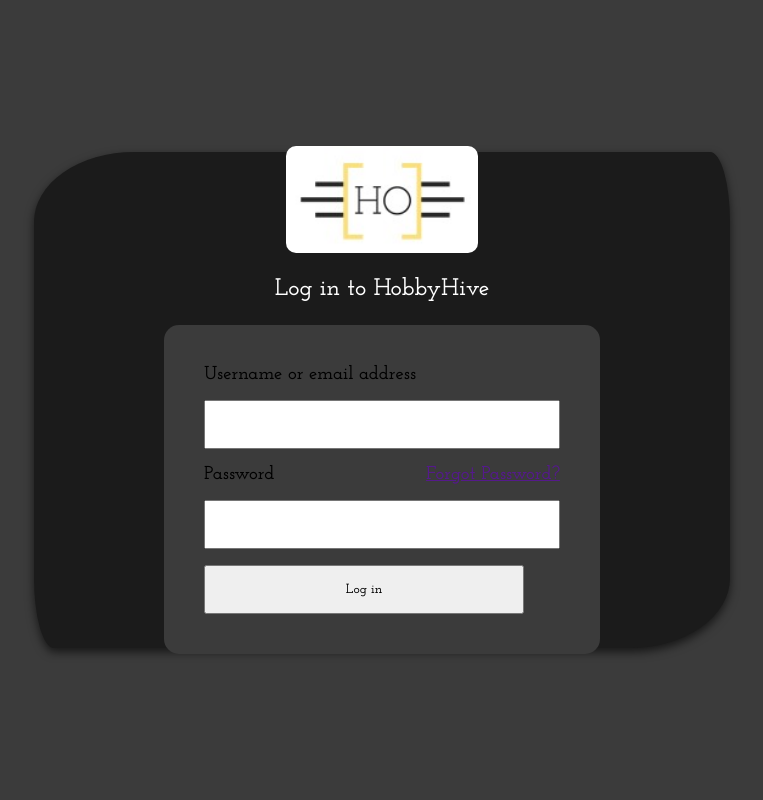
After one commit to Leon7065/HobbyHive, a PHP site: page /login.html in a window 1280 px wide. The commit adds this page. Shown: the whole page, without its empty margins (258-1021 px from the left). Run offline with PHP 8.4, Linux system fonts and the light colour scheme.

Commit message:
login form

```diff
--- /dev/null
+++ b/CSS/login.css
@@ -0,0 +1,97 @@
+@font-face {
+    font-family: Josefin Slab;
+    src: url(../fonts/Josefin_Slab/JosefinSlab-VariableFont_wght.ttf);
+}
+
+@font-face {
+    font-family: Josefin Slab bold;
+    src: url(../fonts/Josefin_Slab/static/JosefinSlab-SemiBold.ttf);
+}
+
+*{
+    margin: 0;
+    padding: 0;
+    font-family: Josefin Slab;
+    font-weight: 600;
+}
+
+body{
+    display: flex;
+    justify-content: center;
+    align-items: center;
+    height: 100vh;
+    background-color: #3b3b3b;
+}
+
+.form-container {
+    background-color: #1b1b1b;
+    border-radius: 100px 20px / 70px ;
+    box-shadow: 0 4px 10px rgba(0, 0, 0, 0.61);
+    width: 600px;
+    height:400px;
+    padding: 6vh;
+    display: flex;
+    flex-direction: column;
+    align-items: center;
+    justify-content: center;
+}
+
+.title-container{
+    display: flex;
+    flex-direction: column;
+    justify-content: center;
+    align-items: center;
+    color: white;
+}
+
+#title{
+    padding: 1vh;
+    margin: 2vh;
+}
+
+#logo{
+    width: 24vh;
+    border-radius: 10px;
+}
+
+.input{
+    display: flex;
+    flex-direction: column;
+    padding: 4vh;
+    background-color: #3b3b3b;
+    border-radius: 15px;
+}
+
+.input input{
+    /* padding: 10px;
+    margin: 10px; */
+    width: 40vh;
+    padding: 2vh;
+    margin: 1vh;
+}
+
+.input h3{
+    margin: 1vh;
+}
+
+.password-container{
+    display: flex;
+    justify-content: space-between;
+}
+
+/* <div class="form-container">
+        <div class="title-container">
+            <img src="images/logo-name-bottom.jpg" id="logo" alt="">
+            <h2 id="title">Log in to HobbyHive</h2>
+        </div>
+        <div class="input">
+            <h3>Username or email address</h3>
+            <input type="text" name="username" id="email-input">
+            <div class="password-container">
+                <h3>Password</h3>
+                <h3><a href="">Forgot Password?</a></h3>
+            </div>
+            <input type="password" name="password" id="password-input">
+            <input type="submit" name="password" id="password-input" value="Log in">
+        </div>
+    </div> */
--- a/CSS/user.css
+++ b/CSS/user.css
@@ -57,10 +57,6 @@ body{
 #nav-bar-options a, #log-out a{
     text-decoration: none;
     color: white;
-}
-
-#log-out{
-    margin-top: 120%;
 }
 
 /* ======================================================== right section ======================================================== */
--- /dev/null
+++ b/login.html
@@ -0,0 +1,28 @@
+<!DOCTYPE html>
+<html lang="en">
+<head>
+    <meta charset="UTF-8">
+    <meta name="viewport" content="width=device-width, initial-scale=1.0">
+    <title>Log in</title>
+    <link rel="stylesheet" href="CSS/login.css">
+</head>
+<body>
+
+    <div class="form-container">
+        <div class="title-container">
+            <img src="images/logo-no-txt.jpg" id="logo" alt="">
+            <h2 id="title">Log in to HobbyHive</h2>
+        </div>
+        <div class="input">
+            <h3>Username or email address</h3>
+            <input type="text" name="username" id="email-input">
+            <div class="password-container">
+                <h3>Password</h3>
+                <h3><a href="">Forgot Password?</a></h3>
+            </div>
+            <input type="password" name="password" id="password-input">
+            <input type="submit" name="password" id="password-input" value="Log in">
+        </div>
+    </div>
+</body>
+</html>
--- a/sign-up.html
+++ b/sign-up.html
@@ -13,7 +13,6 @@
         <img src="images/logo-name-bottom.jpg" alt="Logo" class="logo">
 
         <form action="">
-
             <div class="step active" id="step0">
                 <h2 class="input-header">Enter your Full name</h2>
                 <input class="input-fields" type="text" id="fullName" name="fullName" placeholder="John Doe" required>
@@ -45,7 +44,7 @@
 
             <div class="container">
                 <div class="select-btn">
-                    <span class="btn-text">Select Language</span>
+                    <span class="btn-text">Select Hobbies!</span>
                     <span class="arrow-down">
                         <i class="fa-solid fa-arrow-down-long"></i>
                     </span>
```
Also changed, not shown: CSS/signup.css (+6 -7 lines), README.md (deleted), user.html (line endings or trailing spaces).
